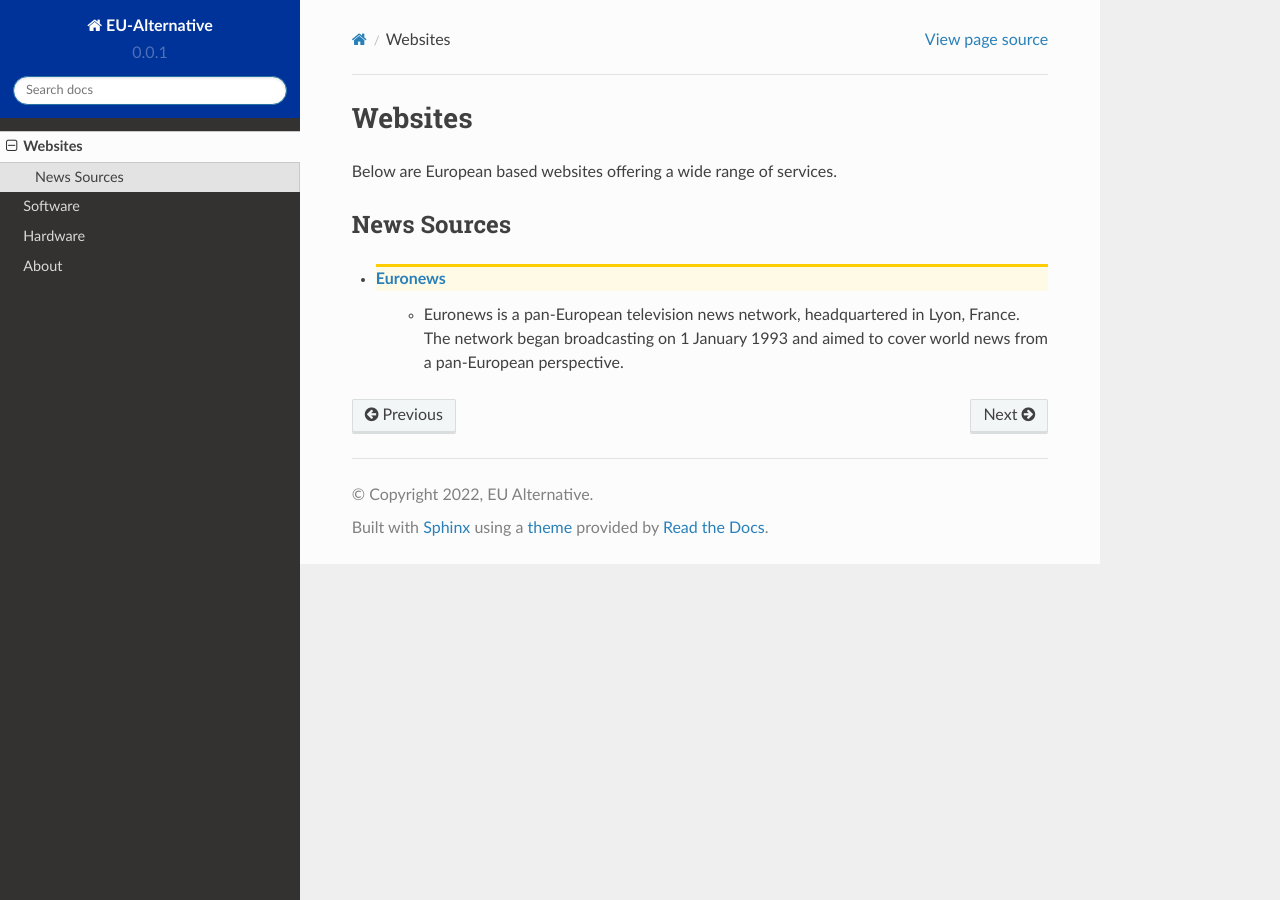
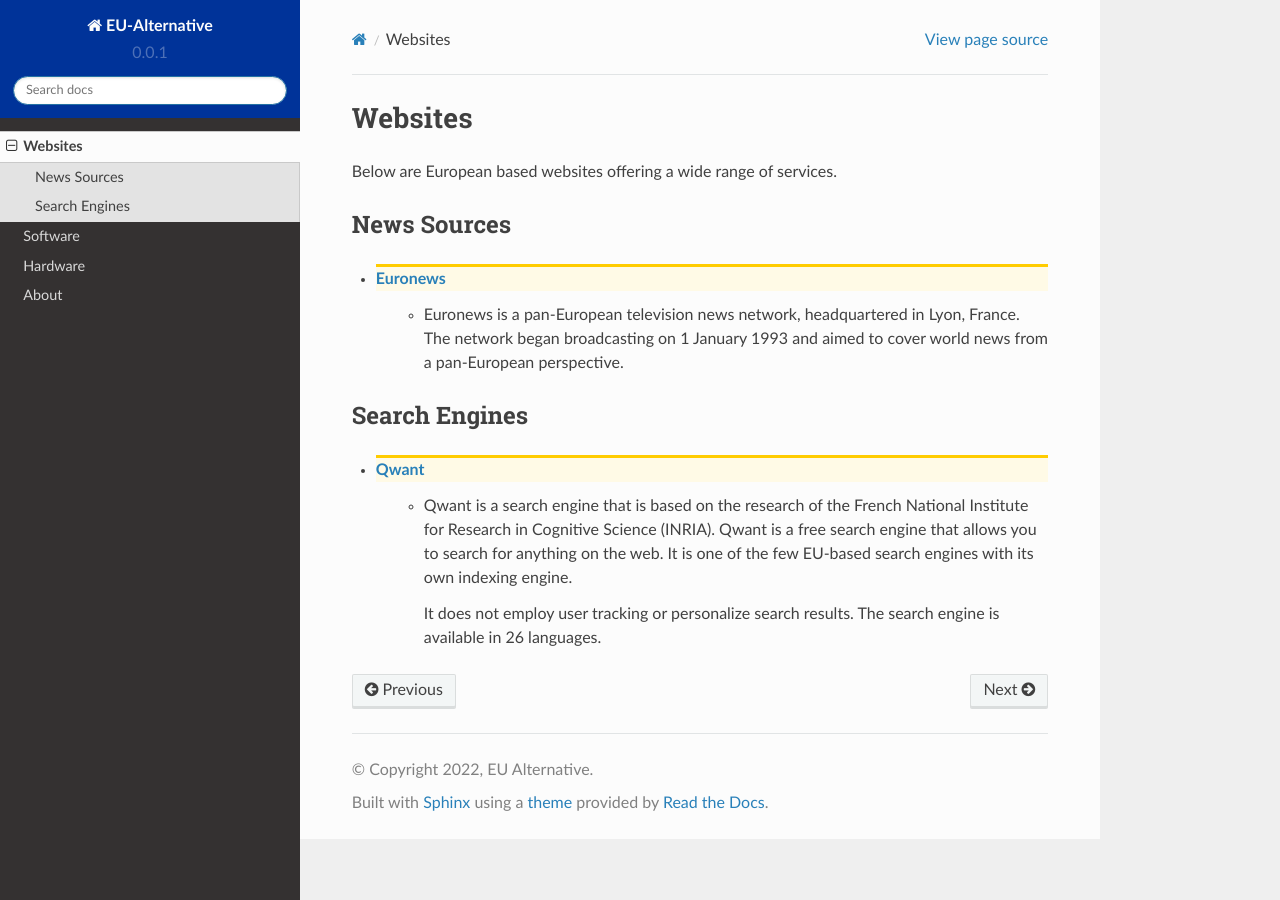
Before and after one commit to jteijema/EU-Alternative, a Sphinx documentation site: the page built from docs/source/websites.rst, in a window 1280 px wide. Built offline with Sphinx 7.4.7 and the Read the Docs theme 2.0.0, drawn with Linux system fonts in a browser that asks for light colours.

Commit message:
Add Qwant

```diff
--- a/docs/source/websites.rst
+++ b/docs/source/websites.rst
@@ -10,5 +10,17 @@
       The network began broadcasting on 1 January 1993 and aimed to cover world
       news from a pan-European perspective.
 
+Search Engines
+--------------
+* `Qwant`_
+    - Qwant is a search engine that is based on the research of the French
+      National Institute for Research in Cognitive Science (INRIA). Qwant is a
+      free search engine that allows you to search for anything on the web. It
+      is one of the few EU-based search engines with its own indexing engine.
+
+      It does not employ user tracking or personalize search results. The search
+      engine is available in 26 languages.
+
 
 .. _Euronews: https://www.euronews.com/
+.. _Qwant: https://www.qwant.com/
```
